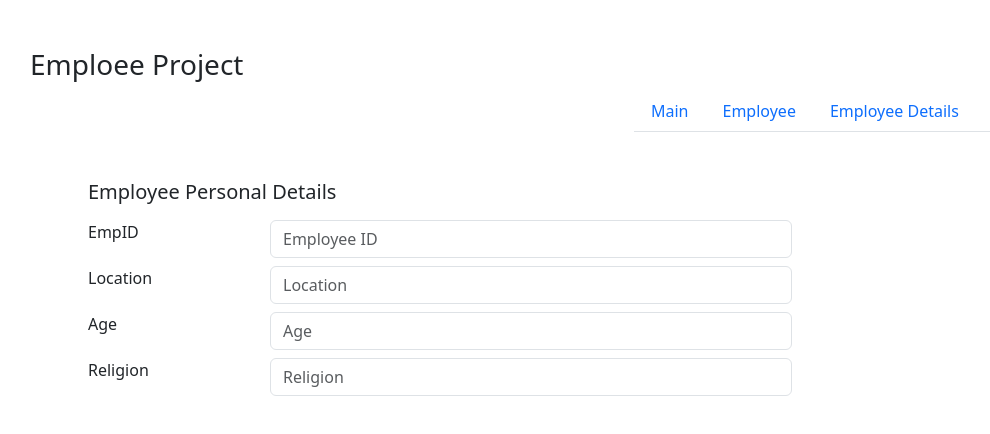
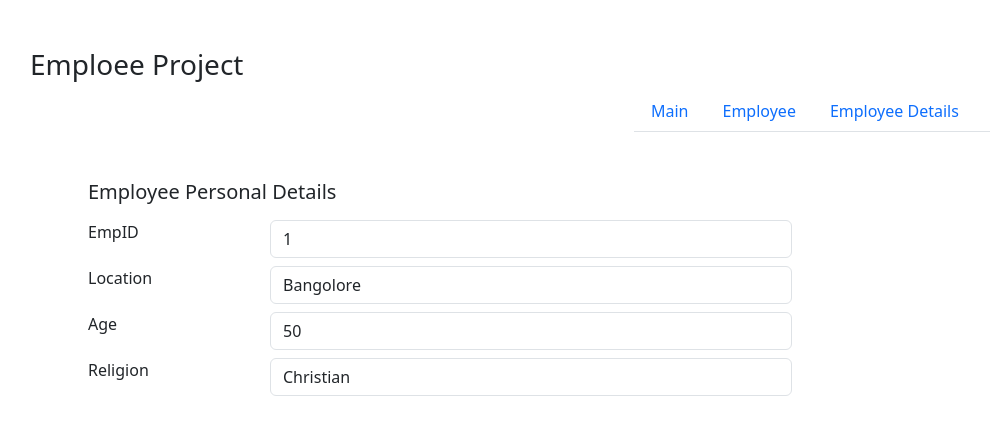
Before and after one commit to madanpatakota/Batch10ngRouting, an Angular app: page /employeedetails/1 in a window 1280 px wide. Shown: the top 434 px of the page, without its empty margins (18-1008 px from the left). Built offline with nearby package versions, Linux system fonts and the light colour scheme.

Commit message:
ThirdClass

```diff
--- a/src/app/app.module.ts
+++ b/src/app/app.module.ts
@@ -8,6 +8,7 @@ import { EmployeeDetailsComponent } from './employee-details/employee-details.co
 
 import { Routes , RouterModule } from '@angular/router';
 import { EmployeeService } from './employee.service';
+import { FormsModule } from '@angular/forms';
 
 
 
@@ -55,7 +56,8 @@ const routes : Routes = [
   ],
   imports: [
     BrowserModule,
-    RouterModule.forRoot(routes)
+    RouterModule.forRoot(routes),
+    FormsModule
   ],
   providers: [ EmployeeService ],
   bootstrap: [AppComponent]
--- a/src/app/employee-details/employee-details.component.html
+++ b/src/app/employee-details/employee-details.component.html
@@ -18,7 +18,7 @@
 
     </div>
     <div class="col-6">
-      <input type="text" class="form-control" placeholder="Employee ID" />
+      <input name="empid" type="text" class="form-control" placeholder="Employee ID" [ngModel]="employeedetails.EmpID" />
     </div>
   </div>
   <div class="form-group row mt-2">
@@ -27,7 +27,7 @@
 
     </div>
     <div class="col-6">
-      <input type="text" class="form-control" placeholder="Location" />
+      <input name="location" type="text" class="form-control" placeholder="Location" [ngModel] = "employeedetails.Location" />
     </div>
   </div>
   <div class="form-group row mt-2">
@@ -36,7 +36,7 @@
 
     </div>
     <div class="col-6">
-      <input type="text" class="form-control" placeholder="Age" />
+      <input name="age" type="text" class="form-control" placeholder="Age" [ngModel]="employeedetails.Age" />
     </div>
   </div>
   <div class="form-group row mt-2">
@@ -45,7 +45,7 @@
 
     </div>
     <div class="col-6">
-      <input type="text" class="form-control" placeholder="Religion" />
+      <input name="religion" type="text" class="form-control" placeholder="Religion" [ngModel]="employeedetails.religion" />
     </div>
   </div>
 </form>
--- a/src/app/employee-details/employee-details.component.ts
+++ b/src/app/employee-details/employee-details.component.ts
@@ -1,10 +1,51 @@
-import { Component } from '@angular/core';
+import { Component , OnInit } from '@angular/core';
+import { ActivatedRoute  } from '@angular/router';
+import { EmployeeService } from '../employee.service';
+import { Employee, EmployeeDetails } from '../employee';
 
 @Component({
   selector: 'app-employee-details',
   templateUrl: './employee-details.component.html',
   styleUrls: ['./employee-details.component.css']
 })
-export class EmployeeDetailsComponent {
+export class EmployeeDetailsComponent implements OnInit {
+
+  // you have to take the activate router and subscribe the  params of that activate route then you will receive the parametes from list
+  // you will recevie the what are the parameters from the url
+
+
+  // you have to subscrobe the params of the activate route then you will receive the params
+
+  // you have to subscrobe the youtube videos then you will receive the  information(video)
+
+
+
+  constructor(public activateRoute : ActivatedRoute , public employeeSerivce : EmployeeService){}
+
+
+
+    employeedetails : EmployeeDetails;
+    ngOnInit(): void {
+
+      this.activateRoute.params.subscribe((routeparams:any)=>{
+                console.log("Routeparams " , routeparams);   // { id : _______}
+
+                // 1. how to convert te string to the number
+                // 2. filter always return the array of the values
+
+                //Number("10");
+
+             var filterEmployees : EmployeeDetails[] =   this.employeeSerivce.employeeDetails.filter((employee)=> { return employee.EmpID == +routeparams.ID})
+                                //  =  [  ___________ ]
+                                //  =       0
+
+            this.employeedetails    =  filterEmployees[0];
+            console.log(this.employeedetails);
+
+      })
+
+    }
+
+
 
 }
--- a/src/app/employee.service.ts
+++ b/src/app/employee.service.ts
@@ -1,5 +1,8 @@
+import { Injectable } from '@angular/core';
 import { Employee, EmployeeDetails } from './employee';
 
+
+// @Injectable({'providedIn':'root'})
 export class EmployeeService {
   employeesList: Employee[] = [
     {
--- a/src/app/employee/employee.component.html
+++ b/src/app/employee/employee.component.html
@@ -19,10 +19,14 @@
           <td>{{item.Role}}</td>
           <td>{{item.Email}}</td>
 
-          <td><a style="cursor: pointer;" routerLink="/employeedetails" >...More</a></td>
+          <!-- <td><a style="cursor: pointer;" routerLink="/employeedetails" >...More</a></td> -->
+          <td><a style="cursor: pointer;" (click)="evtNavigationWithoutParam()" >...More</a></td>
+
 
            <!-- here you are tring to pass the itemid to the employeedetails path -->
-          <td><a style="cursor: pointer;" [routerLink] ="['/employeedetails',item.ID]" >...MoreWithParam</a></td>
+          <!--we are clicking the anchor link-->
+          <!-- <td><a style="cursor: pointer;" [routerLink] ="['/employeedetails',item.ID]" >...MoreWithParam</a></td> -->
+          <td><a style="cursor: pointer;" (click)="evtNavigationWithParam(item.ID)" >...MoreWithParam</a></td>
 
 
 
--- a/src/app/employee/employee.component.ts
+++ b/src/app/employee/employee.component.ts
@@ -1,6 +1,13 @@
 import { Component , OnInit } from '@angular/core';
 import { EmployeeService } from '../employee.service';
 import { Employee } from '../employee';
+
+/*Router featuere */
+
+// our target is to navigate to the emploeedetails
+//Router
+import { Router }  from '@angular/router';
+
 @Component({
   selector: 'app-employee',
   templateUrl: './employee.component.html',
@@ -8,7 +15,7 @@ import { Employee } from '../employee';
 })
 export class EmployeeComponent implements OnInit {
 
-  constructor(public employeeServcie : EmployeeService){
+  constructor(public employeeServcie : EmployeeService , public router : Router){
 
   }
 
@@ -19,6 +26,21 @@ export class EmployeeComponent implements OnInit {
     this.EmpList = this.employeeServcie.employeesList;   // employee list : Employee[]
   }
 
+  evtNavigationWithoutParam(){
+     // i want to navigate the router......
+       this.router.navigate(['/employeedetails']);
+  }
+
+
+  //["Madan" , 0 , false , {}]
+  // [ 1 ,2 , 3 , 4];
+
+  evtNavigationWithParam(id:any){
+       // i want to navigate the router......
+       this.router.navigate(['/employeedetails' , id]);
+  }
+
+
 
 
 
```
Also changed, not shown: src/assets/notes.txt.
